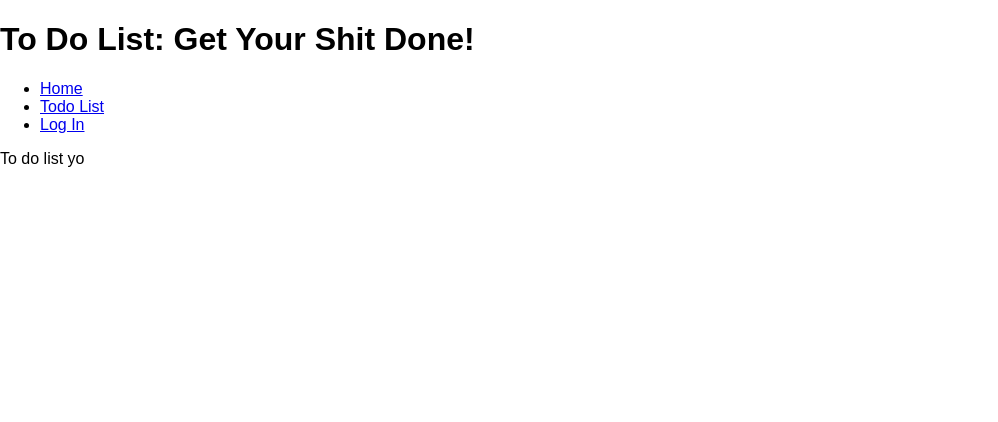
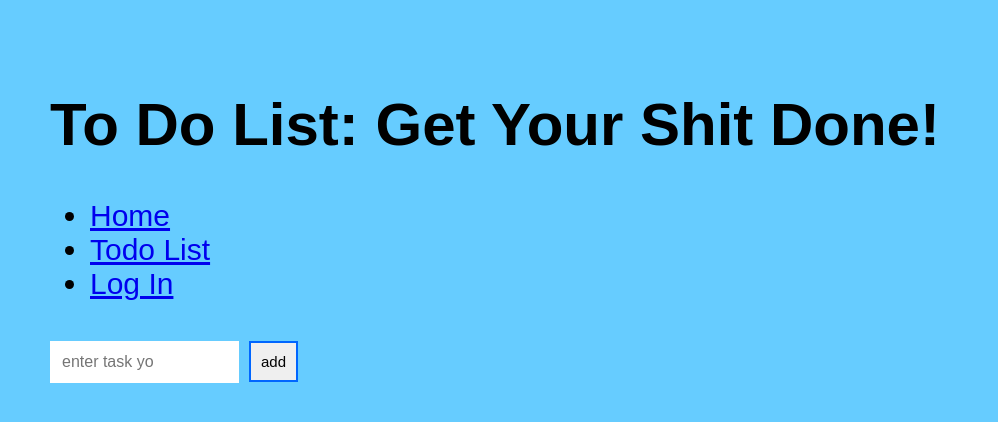
Before and after one commit to briceaugustyn/todolist2, a React (Create React App) app in the folder client/: page /list in a window 1280 px wide. Shown: the top 422 px of the page, without its empty margins (0-998 px from the left). Built offline with nearby package versions, Linux system fonts and the light colour scheme.

Commit message:
added todolist2 react functional

```diff
--- a/client/src/components/App.css
+++ b/client/src/components/App.css
@@ -1,10 +1,11 @@
-.App {
+ .App {
   text-align: center;
+  background-color: blueviolet;
 }
 
 .App-logo {
   animation: App-logo-spin infinite 20s linear;
-  height: 80px;
+  height: 10px;
 }
 
 .App-header {
@@ -26,3 +27,11 @@
   from { transform: rotate(0deg); }
   to { transform: rotate(360deg); }
 }
+
+ body{
+  padding: 50px;
+  background-color: #66CCFF;
+  font-family: sans-serif;
+  font-size: 30px
+
+}
--- a/client/src/components/App.js
+++ b/client/src/components/App.js
@@ -1,11 +1,12 @@
 // import logo from './logo.svg';
 import './App.css';
+
 import React,  {Component} from 'react';
 // import ReactDOM from 'react-dom';
 // import { Provider} from 'react-redux';
 // import { createStore, applyMiddleware } from 'redux';
 import { Route, Link, Switch } from 'react-router-dom';
-import Todolist from './todolist';
+import Todolist from './Todolist2';
 import Login from './login';
 // const title = () => (
 //   <div>
@@ -40,7 +41,7 @@
 class App extends Component {
   render() {
     return (
-      <div>
+      <div className="Page">
         <h1> To Do List: Get Your Shit Done! </h1>
         <nav className="navbar navbar-light">
           <ul className="nav navbar-nav">
--- /dev/null
+++ b/client/src/components/TodoItems.js
@@ -0,0 +1,30 @@
+import React, { Component } from "react";
+class TodoItems extends Component {
+    constructor(props) {
+        super(props);
+
+        this.createTasks = this.createTasks.bind(this);
+    }
+
+    createTasks(item) {
+        return <li onClick={() => this.delete(item.key)}
+            key={item.key}>{item.text}</li>
+    }
+
+    delete(key) {
+        this.props.delete(key);
+    }
+
+    render() {
+        var todoEntries = this.props.entries;
+        var listItems = todoEntries.map(this.createTasks);
+
+        return (
+            <ul className="theList">
+                {listItems}
+            </ul>
+        );
+    }
+}
+
+export default TodoItems;
--- /dev/null
+++ b/client/src/components/TodoList.css
@@ -0,0 +1,41 @@
+.todoListMain .header input {
+    padding: 10px;
+    font-size: 16px;
+    border: 2px solid #FFFF;
+    width: 165px;
+}
+
+.todoListMain .header button {
+    padding: 10px;
+    font-size: 15px;
+    margin: 10px;
+    margin-right: 0px;
+    background-color: (#0066FF);
+    color: rgb(3, 3, 3);
+    border: 2px solid #0066FF;
+}
+
+
+.todoListMain .theList li {
+color: #333;
+background-color: rgba(255, 255, 255, .5);
+padding: 15px;
+margin-bottom: 15px;
+border-radius: 5px;
+list-style: none;
+transition: none;
+
+transition: background-color .2s ease-out;
+
+}
+
+.todoListMain .theList li:hover {
+    background-color: pink;
+    cursor: pointer;
+
+}
+
+ul.theList {
+    padding:0;
+
+}
--- /dev/null
+++ b/client/src/components/Todolist2.js
@@ -0,0 +1,73 @@
+import React, { Component } from "react";
+import TodoItems from "./TodoItems";
+import "./TodoList.css";
+
+class Todolist extends Component {
+
+
+
+
+    constructor(props) {
+        super(props);
+        this.state = {
+            items: []
+        };
+        this.addItem = this.addItem.bind(this);
+        this.deleteItem = this.deleteItem.bind(this);
+    }
+
+    addItem(e) {
+        if (this._inputElement.value !== "") {
+            var newItem = {
+                text: this._inputElement.value,
+                key: Date.now()
+            };
+
+            this.setState((prevState) => {
+                return {
+                    items: prevState.items.concat(newItem)
+                };
+            });
+        }
+
+        this._inputElement.value = "";
+        //console.log("addItem");
+        console.log(this.state.items);
+
+        e.preventDefault();
+    }
+
+    deleteItem(key) {
+        console.log("Key in deleteItem: " + key);
+        console.log("Items at delete: " + this.state.items);
+        var filteredItems = this.state.items.filter(function (item) {
+            return (item.key !== key)
+
+        });
+
+        this.setState({
+            items: filteredItems
+        })
+    }
+
+    render() {
+        return (
+            <div className="todoListMain">
+                <div className="header">
+                    <form onSubmit={this.addItem}>
+                        <input ref={(a) => this._inputElement = a}
+                            placeholder="enter task yo">
+                        </input>
+                        <button type="submit">add</button>
+                    </form>
+                    <TodoItems entries={this.state.items}
+                        delete={this.deleteItem} />
+
+                </div>
+
+            </div>
+        );
+    }
+}
+
+export default Todolist;
--- a/client/src/components/todolist.js
+++ /dev/null
@@ -1,14 +0,0 @@
-import React, {Component} from 'react';
-
-class Todolist extends Component {
-
-    render() {
-        return (
-            <div>
-<p>To do list yo </p>
-
-            </div>
-        );
-    }
-}
-export default Todolist;
```
